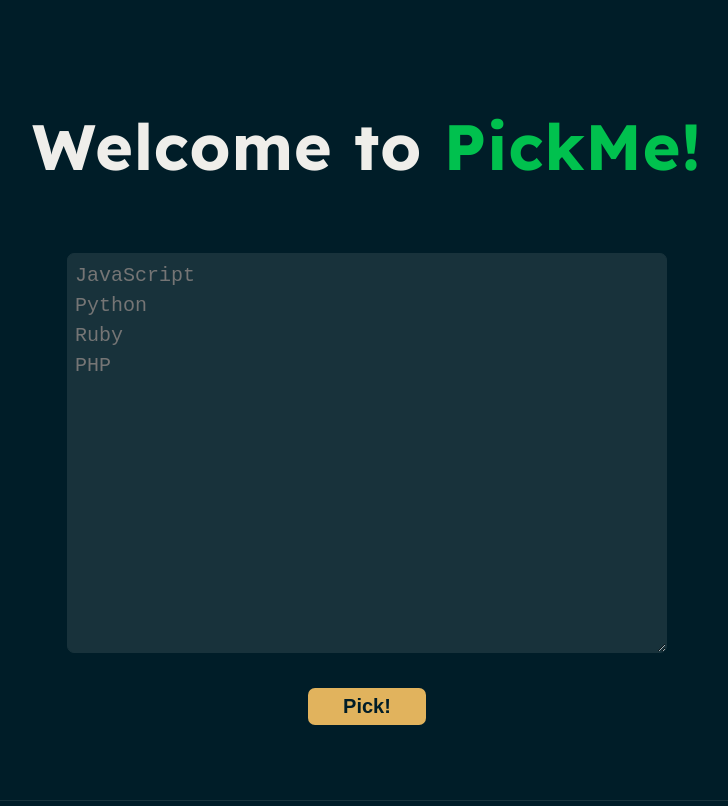
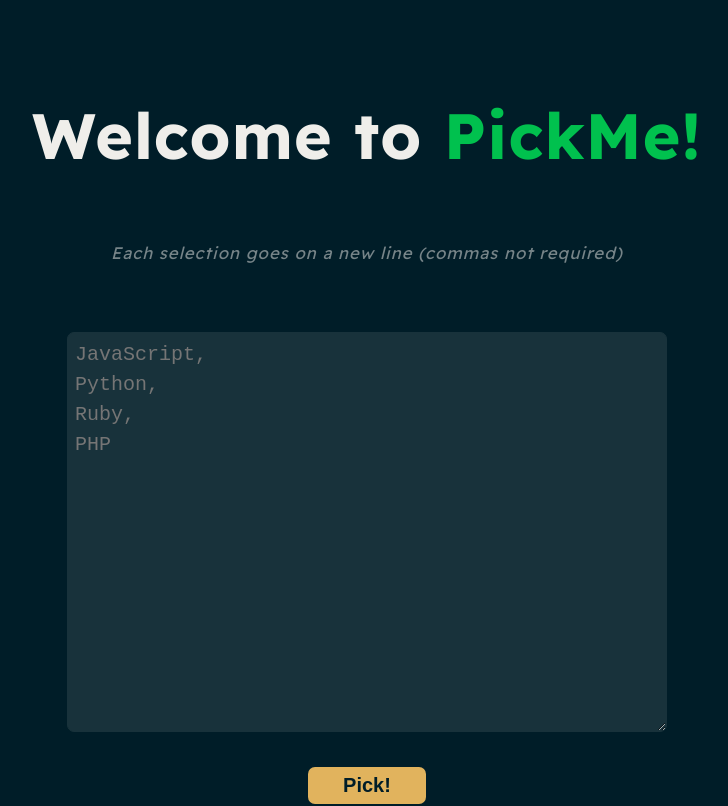
Before and after one commit to kazewaze/PickMe, a Next.js app: page / in a window 1280 px wide. Shown: the top 806 px of the page, without its empty margins (273-1001 px from the left). Built offline with nearby package versions, Linux system fonts and the light colour scheme.

Commit message:
small changes

```diff
--- a/components/styles/UserInput.module.css
+++ b/components/styles/UserInput.module.css
@@ -8,6 +8,6 @@
   line-height: 1.5;
   border: 1px solid #18323b;
   border-radius: 7px;
-  color: #e1b35d;
+  color: #e1b35d!important;
   background-color: #18323b;
 }
--- a/components/userInput.js
+++ b/components/userInput.js
@@ -2,7 +2,7 @@ import styles from './styles/UserInput.module.css'
 
 export default function UserInput(props) {
 
-  let inputPlaceholder = "JavaScript\nPython\nRuby\nPHP";
+  let inputPlaceholder = "JavaScript, \nPython, \nRuby, \nPHP";
 
   return (
     <textarea className={styles.userInput} placeholder={inputPlaceholder} onChange={(e) => props.userInputHandler(e.target.value)}>
--- a/pages/index.js
+++ b/pages/index.js
@@ -26,6 +26,8 @@ export default function Home(window) {
         <h1 className={styles.heading}>
           Welcome to <span className={styles.title}>PickMe!</span>
         </h1>
+
+        <p className={styles.message}><em>Each selection goes on a new line (commas not required)</em></p>
 
         <div className={styles.grid}>
           <div className={styles.inputsContainer}>
--- a/styles/Home.module.css
+++ b/styles/Home.module.css
@@ -56,6 +56,14 @@
   font-size: 4rem;
 }
 
+.message {
+  text-align: center;
+  margin: 35px 0;
+  line-height: 1.15;
+  font-size: 1.05rem;
+  color: #768488;
+}
+
 .grid {
   display: flex;
   flex-direction: column;
--- a/styles/globals.css
+++ b/styles/globals.css
@@ -18,6 +18,11 @@ textarea {
   box-shadow: none;
 }
 
+button:focus {
+  outline: none;
+  box-shadow: none;
+}
+
 * {
   box-sizing: border-box;
 }
```
